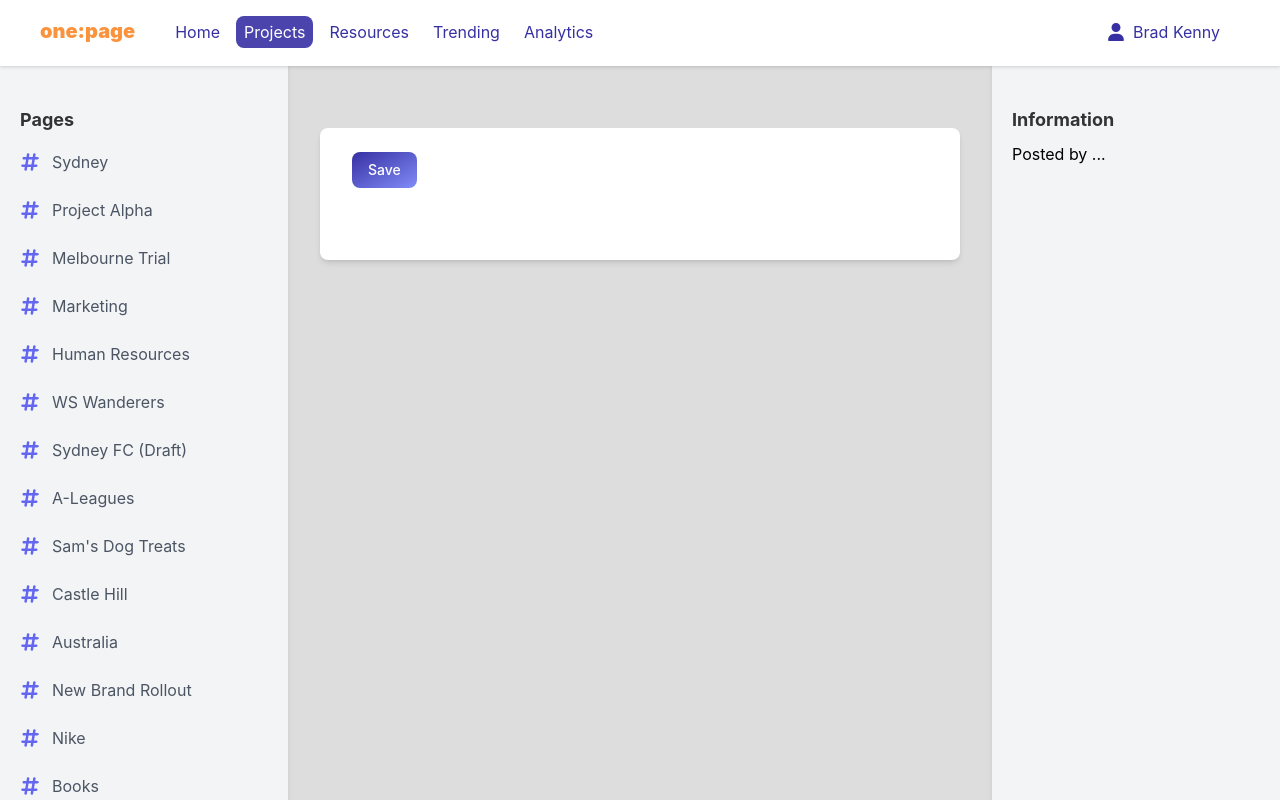
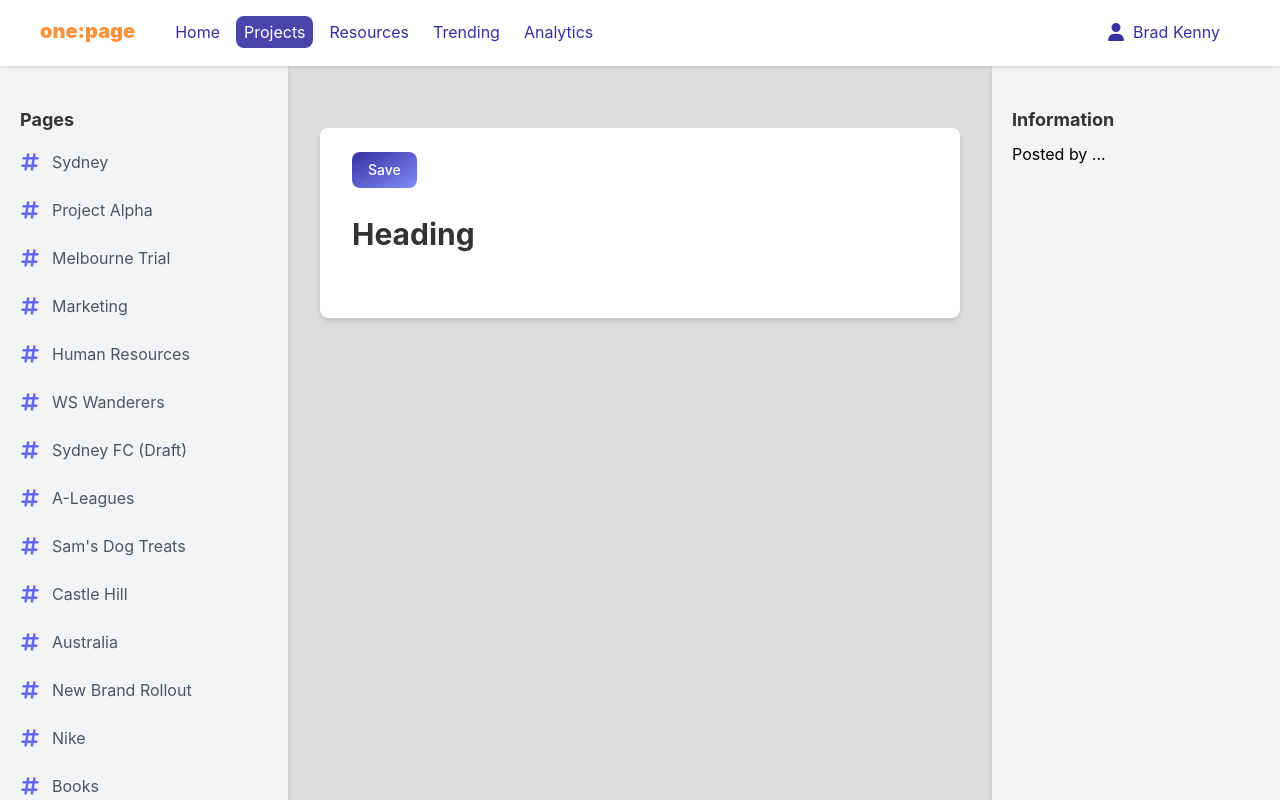
Before and after one commit to bradleykenny/one-page, a Next.js app in the folder client/: page /page/1/edit in a window 1280 px wide. Built offline with nearby package versions, Linux system fonts and the light colour scheme; no server answers.

Commit message:
Extracting editor into own component and re-rendering when API updates

```diff
--- /dev/null
+++ b/client/components/Editor/index.tsx
@@ -0,0 +1,53 @@
+import { useCallback, useEffect, useState } from "react";
+import { createEditor } from "slate";
+import { Editable, Slate, withReact } from "slate-react";
+
+// TODO: we can optimise this better
+function useResetKey(value: string) {
+  const [key, setKey] = useState(0);
+  useEffect(() => {
+    setKey((n) => n + 1);
+  }, [value]);
+  return key;
+}
+
+interface IProps {
+  value: string;
+}
+
+const Element = ({ attributes, children, element }) => {
+  switch (element.type) {
+    case "heading":
+      return <h1 {...attributes}>{children}</h1>;
+    default:
+      return <p {...attributes}>{children}</p>;
+  }
+};
+
+const Editor = (props: IProps) => {
+  const { value } = props;
+  const key = useResetKey(value);
+
+  const initialValue = [
+    {
+      type: "heading",
+      children: [{ text: "Heading" }],
+    },
+    {
+      type: "paragraph",
+      children: [{ text: value }],
+    },
+  ];
+
+  const [editor] = useState(() => withReact(createEditor()));
+
+  const renderElement = useCallback((props) => <Element {...props} />, []);
+
+  return (
+    <Slate editor={editor} value={initialValue} key={key}>
+      <Editable renderElement={renderElement} />
+    </Slate>
+  );
+};
+
+export default Editor;
--- a/client/pages/page/[id]/edit/index.tsx
+++ b/client/pages/page/[id]/edit/index.tsx
@@ -1,3 +1,4 @@
+import Editor from "@src/components/Editor";
 import MagicButton from "@src/components/MagicButton";
 import Navbar from "@src/components/NavBar";
 import Sidebar from "@src/components/Sidebar";
@@ -5,25 +6,12 @@ import SidebarInfo from "@src/components/SidebarInfo";
 import usePage from "@src/hooks/usePage";
 import { useRouter } from "next/router";
 
-import { useState } from "react";
-import { createEditor } from "slate";
-import { Editable, Slate, withReact } from "slate-react";
-
 const EditPage = () => {
   const router = useRouter();
   const { id } = router.query;
 
   const { result } = usePage(id as string);
   const parsedText = result.replace("\\n", "\n");
-
-  const initialValue = [
-    {
-      type: "paragraph",
-      children: [{ text: parsedText }], // TODO: fix this
-    },
-  ];
-
-  const [editor] = useState(() => withReact(createEditor()));
 
   return (
     <div>
@@ -34,9 +22,7 @@ const EditPage = () => {
           <div className="mb-4">
             <MagicButton title="Save" />
           </div>
-          <Slate editor={editor} value={initialValue}>
-            <Editable />
-          </Slate>
+          <Editor value={parsedText} />
         </div>
       </div>
       <SidebarInfo />
```
